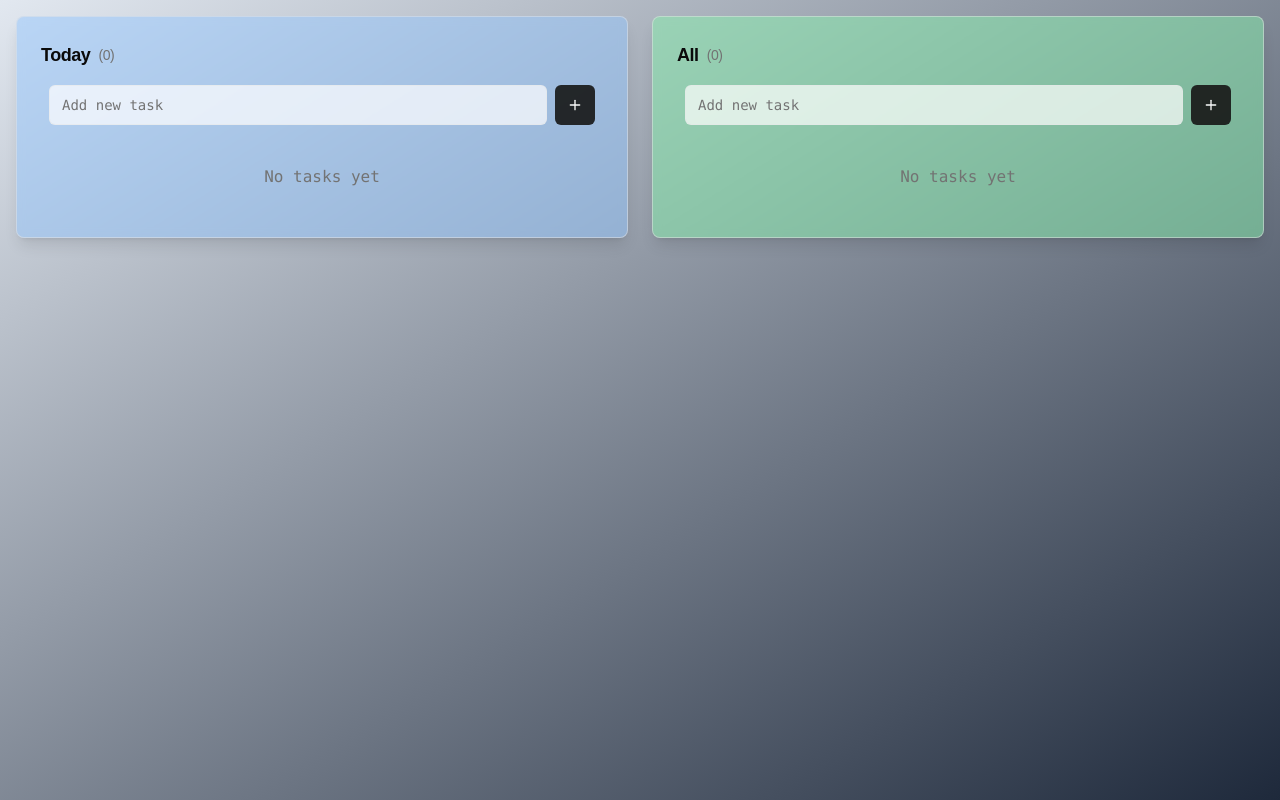
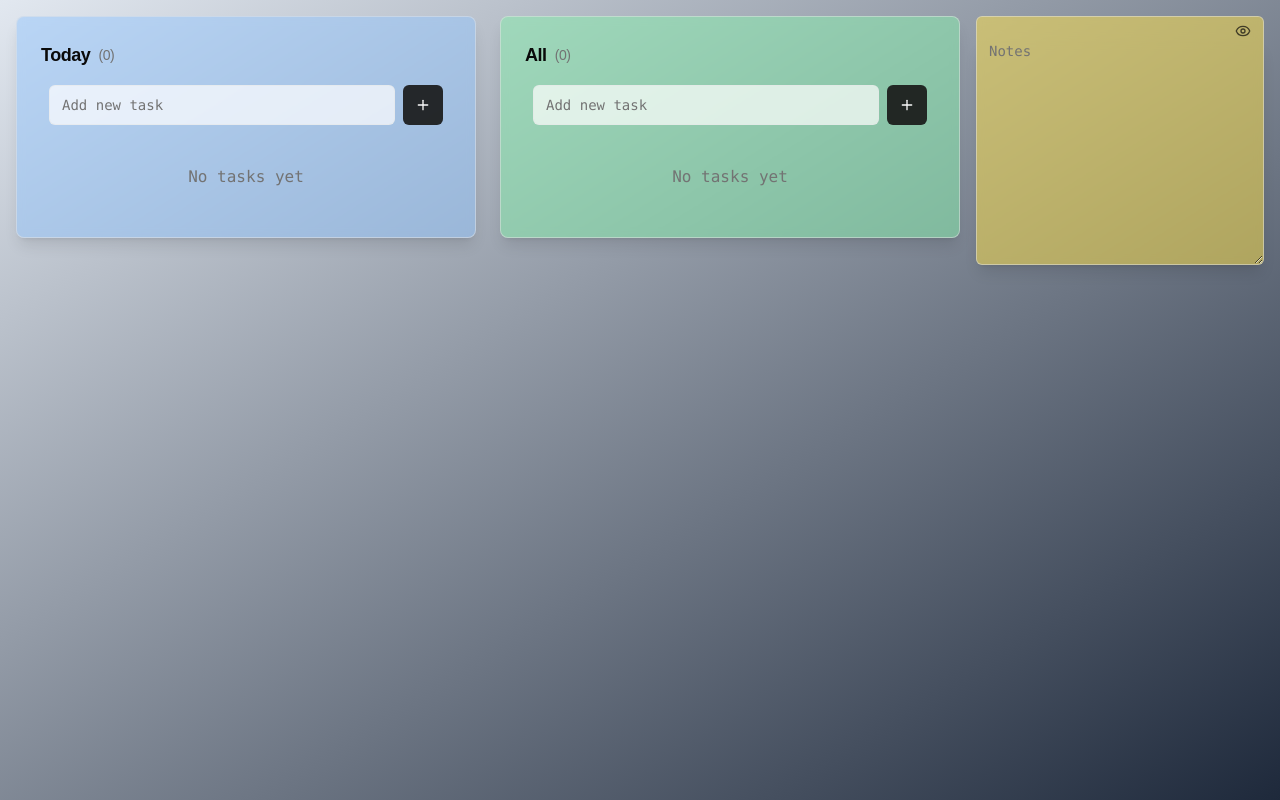
Before and after one commit to v1becod3r/todo-list, a Next.js app: page / in a window 1280 px wide. Built offline with nearby package versions, Linux system fonts and the light colour scheme.

Commit message:
manual coding

```diff
--- a/daily-todo.tsx
+++ b/daily-todo.tsx
@@ -7,7 +7,8 @@ import { Input } from "@/components/ui/input"
 import { Button } from "@/components/ui/button"
 import { Checkbox } from "@/components/ui/checkbox"
 import { Card, CardContent, CardHeader, CardTitle } from "@/components/ui/card"
-import { Trash2, Plus, ChevronDown, ChevronRight, GripVertical, Calendar, Clock } from "lucide-react"
+import { Trash2, Plus, ChevronDown, ChevronRight, GripVertical, Calendar, Clock, Edit, Eye } from "lucide-react"
+import { Textarea } from "./components/ui/textarea"
 
 interface Subtask {
   id: number
@@ -27,12 +28,14 @@ interface Task {
 interface TaskBoards {
   today: Task[]
   longterm: Task[]
+  notes: string
 }
 
 export default function Component() {
   const [taskBoards, setTaskBoards] = useState<TaskBoards>({
     today: [],
     longterm: [],
+    notes: "",
   })
   const [newTask, setNewTask] = useState<{ today: string; longterm: string }>({
     today: "",
@@ -42,9 +45,11 @@ export default function Component() {
   const [editingId, setEditingId] = useState<number | null>(null)
   const [editingText, setEditingText] = useState("")
   const [editingType, setEditingType] = useState<"task" | "subtask">("task")
+  const [isNotesPreview, setIsNotesPreview] = useState(false)
   const [draggedTask, setDraggedTask] = useState<{ id: number; board: "today" | "longterm" } | null>(null)
   const [dragOverBoard, setDragOverBoard] = useState<"today" | "longterm" | null>(null)
   const [dragOverIndex, setDragOverIndex] = useState<number | null>(null)
+  const [notesTextareaRef, setNotesTextareaRef] = useState<HTMLTextAreaElement | null>(null)
 
   // Load tasks from localStorage on component mount
   useEffect(() => {
@@ -70,40 +75,109 @@ export default function Component() {
               expanded: task.expanded !== undefined ? task.expanded : true,
               board: "longterm",
             })),
+            notes: parsedTasks.notes || "", // Load notes from localStorage
           })
         }
       } catch (error) {
         console.error("Error loading tasks:", error)
       }
-    } else {
-      // Try to migrate from old single-board format
-      const oldSavedTasks = localStorage.getItem("daily-tasks-simple")
-      if (oldSavedTasks) {
-        try {
-          const parsedTasks = JSON.parse(oldSavedTasks)
-          setTaskBoards({
-            today: parsedTasks.map((task: any) => ({
-              id: task.id,
-              text: task.text,
-              completed: task.completed,
-              subtasks: task.subtasks || [],
-              expanded: task.expanded !== undefined ? task.expanded : true,
-              board: "today",
-            })),
-            longterm: [],
-          })
-          localStorage.removeItem("daily-tasks-simple")
-        } catch (error) {
-          console.error("Error migrating old tasks:", error)
+    }
+  }, [])
+
+  // Keyboard shortcuts for notes
+  useEffect(() => {
+    const handleKeyDown = (event: KeyboardEvent) => {
+      if (event.metaKey || event.ctrlKey) {
+        if (event.key === 'd') {
+          // Cmd/Ctrl + D: Toggle preview
+          event.preventDefault()
+          setIsNotesPreview(prev => !prev)
+        } else if (event.key === 'e') {
+          // Cmd/Ctrl + E: Focus on textarea (switch to edit mode and focus)
+          event.preventDefault()
+          setIsNotesPreview(false)
+          // Focus the textarea after a brief delay to ensure it's rendered
+          setTimeout(() => {
+            if (notesTextareaRef) {
+              notesTextareaRef.focus()
+            }
+          }, 50)
         }
       }
     }
-  }, [])
+
+    document.addEventListener('keydown', handleKeyDown)
+    return () => {
+      document.removeEventListener('keydown', handleKeyDown)
+    }
+  }, [notesTextareaRef])
 
   // Save tasks to localStorage whenever tasks change
   useEffect(() => {
     localStorage.setItem("daily-tasks-boards", JSON.stringify(taskBoards))
   }, [taskBoards])
+
+  // Handle notes change
+  const handleNotesChange = (value: string) => {
+    setTaskBoards((prev) => ({
+      ...prev,
+      notes: value,
+    }))
+  }
+
+  // Simple markdown renderer
+  const renderMarkdown = (text: string) => {
+    if (!text) return <div className="text-muted-foreground italic">No notes yet...</div>
+
+    return text.split('\n').map((line, index) => {
+      // Headers (with strikethrough support)
+      if (line.startsWith('### ')) {
+        const headerText = line.slice(4).replace(/~~(.+?)~~/g, '<span style="text-decoration: line-through; opacity: 0.7;">$1</span>')
+        return <h3 key={index} className="text-lg font-semibold mt-4 mb-2" dangerouslySetInnerHTML={{ __html: headerText }} />
+      }
+      if (line.startsWith('## ')) {
+        const headerText = line.slice(3).replace(/~~(.+?)~~/g, '<span style="text-decoration: line-through; opacity: 0.7;">$1</span>')
+        return <h2 key={index} className="text-xl font-semibold mt-4 mb-2" dangerouslySetInnerHTML={{ __html: headerText }} />
+      }
+      if (line.startsWith('# ')) {
+        const headerText = line.slice(2).replace(/~~(.+?)~~/g, '<span style="text-decoration: line-through; opacity: 0.7;">$1</span>')
+        return <h1 key={index} className="text-2xl font-bold mt-4 mb-2" dangerouslySetInnerHTML={{ __html: headerText }} />
+      }
+
+      // Process all text formatting
+      let processedLine = line
+        // Strikethrough first (to avoid conflicts)
+        .replace(/~~(.+?)~~/g, '<span style="text-decoration: line-through; opacity: 0.7;">$1</span>')
+        // Bold italic
+        .replace(/\*\*\*(.+?)\*\*\*/g, '<strong><em>$1</em></strong>')
+        // Bold
+        .replace(/\*\*(.+?)\*\*/g, '<strong>$1</strong>')
+        // Italic
+        .replace(/\*(.+?)\*/g, '<em>$1</em>')
+        // Code
+        .replace(/`(.+?)`/g, '<code class="bg-muted px-1 py-0.5 rounded text-sm font-mono">$1</code>')
+
+      // Lists
+      if (line.startsWith('- ') || line.startsWith('* ')) {
+        return (
+          <li key={index} className="ml-4 mb-1" dangerouslySetInnerHTML={{ __html: processedLine.slice(2) }} />
+        )
+      }
+
+      // Links
+      processedLine = processedLine.replace(/\[(.+?)\]\((.+?)\)/g, '<a href="$2" class="text-blue-600 hover:underline" target="_blank" rel="noopener noreferrer">$1</a>')
+
+      // Empty lines
+      if (line.trim() === '') {
+        return <br key={index} />
+      }
+
+      // Regular paragraphs
+      return (
+        <p key={index} className="mb-2" dangerouslySetInnerHTML={{ __html: processedLine }} />
+      )
+    })
+  }
 
   const addTask = (board: "today" | "longterm") => {
     if (newTask[board].trim() !== "") {
@@ -233,6 +307,7 @@ export default function Component() {
       setTaskBoards((prev) => ({
         today: updateTasksInBoard(prev.today),
         longterm: updateTasksInBoard(prev.longterm),
+        notes: prev.notes,
       }))
     }
     setEditingId(null)
@@ -577,13 +652,87 @@ export default function Component() {
   }
 
   return (
-    <div className="min-h-screen bg-gradient-to-br from-slate-200 to-slate-800 p-4">
-      <div className="max-w-7xl mx-auto">
+    <div className="flex flex-row gap-4 min-h-screen bg-gradient-to-br from-slate-200 to-slate-800 p-4">
+      <div className="flex-1 max-w-7xl mx-auto">
         <div className="grid grid-cols-1 lg:grid-cols-2 gap-6">
           {renderTaskBoard("today", "Today", "bg-blue-300/50")}
           {renderTaskBoard("longterm", "All", "bg-green-300/50")}
         </div>
       </div>
+      <div>
+      <div className="relative">
+        {/* Integrated header that appears inside the yellow container */}
+        <div className="
+          border-border/50
+          bg-yellow-300/50
+          backdrop-blur-sm
+          w-72
+          rounded-t-md
+          border
+          border-b-0
+          pt-1
+          flex items-center justify-end
+        ">
+          <Button
+            variant="ghost"
+            size="sm"
+            onClick={() => setIsNotesPreview(!isNotesPreview)}
+            className="h-5 px-2 text-xs hover:bg-black/10 text-foreground/70 hover:text-foreground"
+            title={`Toggle preview (${navigator.platform.includes('Mac') ? 'Cmd' : 'Ctrl'}+D) • Focus edit (${navigator.platform.includes('Mac') ? 'Cmd' : 'Ctrl'}+E)`}
+          >
+            {isNotesPreview ? (
+              <Edit className="w-3 h-3 mr-1" />
+            ) : (
+              <Eye className="w-3 h-3 mr-1" />
+            )}
+          </Button>
+        </div>
+
+        {isNotesPreview ? (
+          <div className="
+            shadow-lg
+            border-border/50
+            bg-yellow-300/50
+            backdrop-blur-sm
+            w-72
+            min-h-56
+            p-3
+            pt-0
+            rounded-b-md
+            border
+            border-t-0
+            prose prose-sm max-w-none
+            overflow-y-auto
+          ">
+            {renderMarkdown(taskBoards.notes)}
+          </div>
+        ) : (
+          <Textarea
+            ref={(ref) => setNotesTextareaRef(ref)}
+            className="
+              shadow-lg
+              border-border/50
+              bg-yellow-300/50
+              backdrop-blur-sm
+              focus-visible:ring-0
+              focus-visible:ring-offset-0
+              w-72
+              font-mono
+              text-sm
+              min-h-56
+              rounded-t-none
+              rounded-b-md
+              border
+              border-t-0
+              pt-0
+            "
+            placeholder="Notes"
+            value={taskBoards.notes}
+            onChange={(e) => handleNotesChange(e.target.value)}
+          />
+        )}
+      </div>
+      </div>
     </div>
   )
 }
```
